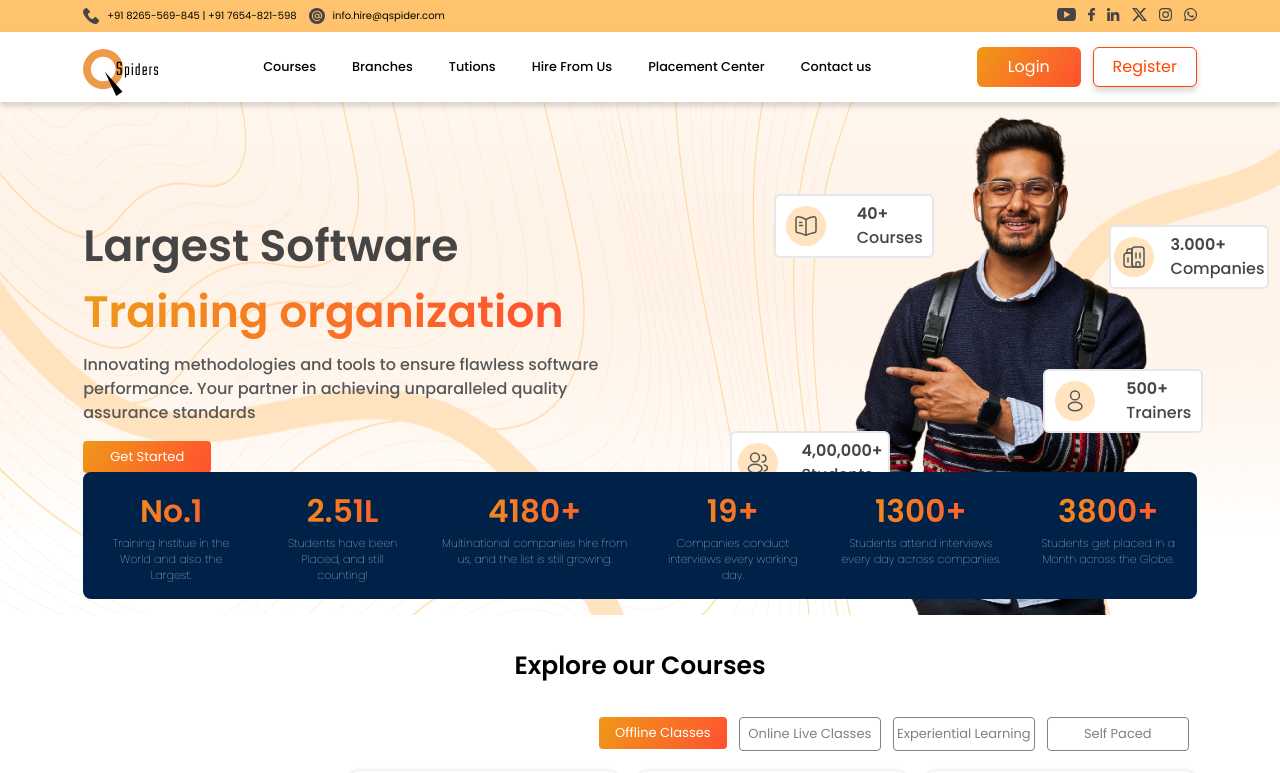
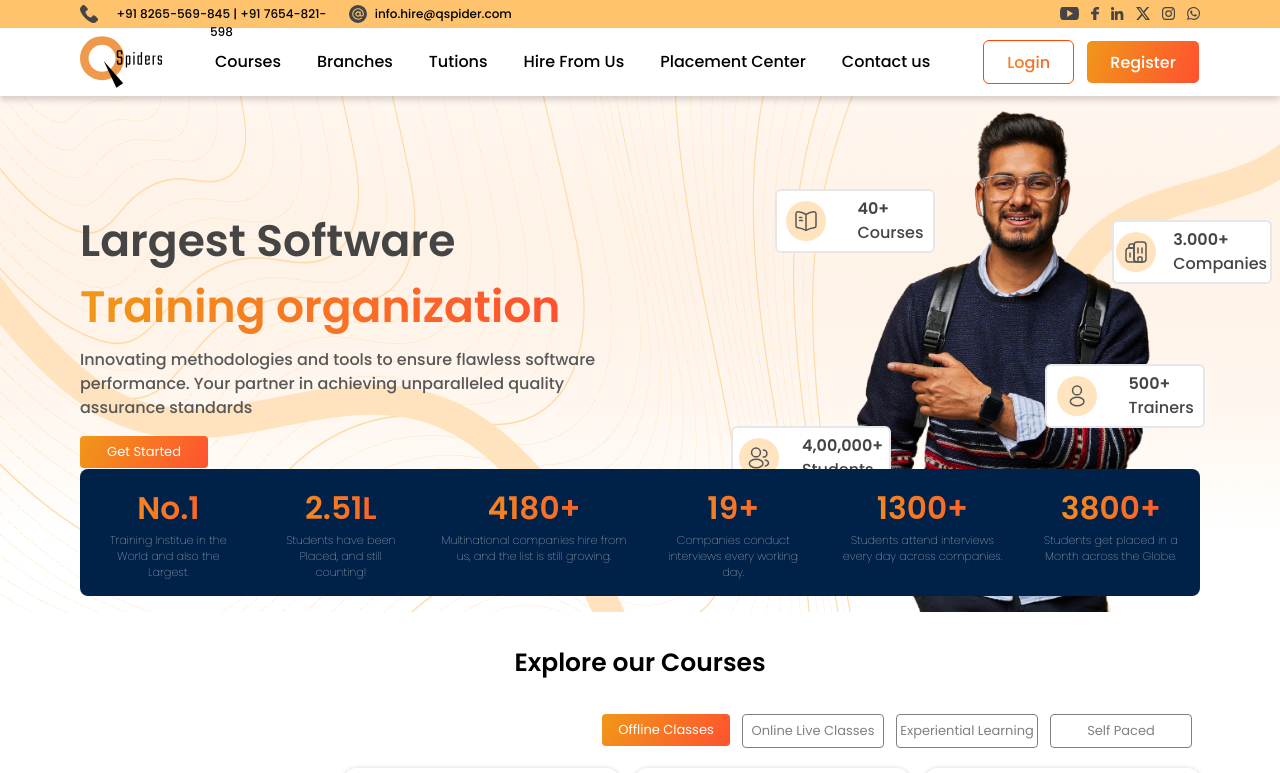
Before and after one commit to DivyaV123/React-Project, a Next.js app: page / in a window 1280 px wide. Shown: the top 773 px of the page. Built offline with nearby package versions, Linux system fonts and the light colour scheme.

Commit message:
Fixed navbar footer faq alignments as per design

```diff
--- a/components/commonComponents/button/Button.jsx
+++ b/components/commonComponents/button/Button.jsx
@@ -6,7 +6,7 @@ import { Transform } from 'stream'
 function Button({ className = "", title = "", disable = false, type = "", onClick = () => { }, icon, iconPosition, onMouseEnter = ()=>{}, onMouseLeave=()=>{} }) {
     return (
         <>
-            <button onMouseEnter={onMouseEnter} onMouseLeave={onMouseLeave}  onClick={onClick} type={type} disable={disable} className={`${className} transform hover:-translate-y-1`}>
+            <button onMouseEnter={onMouseEnter} onMouseLeave={onMouseLeave}  onClick={onClick} type={type} disable={disable} className={`${className} `}>
                 <span className='flex slign-center justify-center'>
                     {iconPosition === 'left' && <span className='w-[75%] flex justify-start'><img src={icon} /></span>}
                     <span>{title}</span>
--- a/components/commonComponents/button/button.scss
+++ b/components/commonComponents/button/button.scss
@@ -11,10 +11,19 @@
 }
 
 .primaryLogin {
-  @extend .primary;
-  width: 6.5rem;
-  font-size: medium;
-  height: 2.5rem;
+  width: 7.10vw;
+  height: 3.43vw;
+  font-size: 1rem;
+  font-weight: 500;
+  padding:10px 24px;
+  color: transparent;
+  background-clip: content-box , border-box;
+  background: linear-gradient(to right, #f09819, #ff512f);
+  -webkit-text-fill-color: transparent;
+  -webkit-background-clip: text;
+  border: 1px solid orangered;
+  // border-image: linear-gradient(108deg, rgba(240, 152, 25, 1) 0%, rgba(255, 81, 47, 1) 100%);
+  // border-image-slice: 1;
   border-radius: 6px;
 }
 
@@ -37,11 +46,16 @@
 }
 
 .plainBtnReg {
-  @extend .plainBtn;
-  width: 6.5rem;
-  font-size: medium;
-  height: 2.5rem;
-  border-radius: 6px;
+  width: 8.90vw;
+  height: 3.43vw;
+  font-size: 1rem;
+  font-weight: 500;
+  padding:10px 24px;
+  background: transparent linear-gradient(112deg, #f09819 0%, #ff512f 100%) 0%
+      0% no-repeat padding-box;
+    color: #ffffff !important;
+    border: 1px solid transparent;
+    border-radius: 6px;
 }
 
 .primaryPlain {
--- a/components/commonComponents/maxwebWidth/maxWebWidth.jsx
+++ b/components/commonComponents/maxwebWidth/maxWebWidth.jsx
@@ -4,7 +4,7 @@ import React from "react";
 function MaxWebWidth({ children, sectionStyling, articalStyling, logo }) {
   return (
     <section className={cn(`w-full  ${sectionStyling}`)}>
-      <article className={cn(`w-[87%] m-auto ${articalStyling}`)}>{children}</article>
+      <article className={cn(`w-[87.5vw] m-auto ${articalStyling}`)}>{children}</article>
     </section>
   );
 }
--- a/components/faq/faqHome.jsx
+++ b/components/faq/faqHome.jsx
@@ -8,11 +8,11 @@ import { Slide } from 'react-reveal'
 function FaqHome() {
     return (
         <MaxWebWidth sectionStyling='bg-backgroundBlue'>
-            <header>
-                <h1 className='font-extra-bold text-2xl flex justify-center align-center mt-8 '>
+            <header className='mt-8 p-5'>
+                <h1 className='font-bold text-3xl flex justify-center align-center '>
                     FAQ’s
                 </h1>
-                <span className='text-sm flex justify-center align-center mb-8 min-h-10'>
+                <span className='text-sm font-normal flex justify-center align-center'>
                     often asked questions from our wonderful partners
                 </span>
             </header>
--- a/components/footer/footerHome.jsx
+++ b/components/footer/footerHome.jsx
@@ -16,13 +16,13 @@ function FooterHome() {
         <MaxWebWidth sectionStyling='bg-footer-blue min-h-80 flex justify-center'>
             <footer>
                 <Fade left duration={1000} delay={0}>
-                    <article className='grid grid-cols-1 sm:grid-cols-2 md:grid-cols-3 lg:grid-cols-4 gap-4 pt-5  ml-10'>
+                    <article className='flex justify-around pt-8 '>
                         {Object.entries(footerContent).map(([header, subHeaders], index) => (
                             <div key={index}>
-                                <h3 className='text-white text-xl font-bold pb-2'>{header}</h3>
+                                <h3 className='text-white  font-bold pb-2 text-base'>{header}</h3>
                                 <ul>
                                     {subHeaders.map((subHeader, subIndex) => (
-                                        <li className='text-white p-2 text-sm cursor-pointer' key={subIndex}>{subHeader}</li>
+                                        <li className='text-white pr-2 pb-2 pt-2 text-sm font-normal cursor-pointer' key={subIndex}>{subHeader}</li>
                                     ))}
                                 </ul>
                             </div>
--- a/components/navHome/mainNavbar/mainNavBar.scss
+++ b/components/navHome/mainNavbar/mainNavBar.scss
@@ -1,5 +1,5 @@
 ._navbarBlock {
-  height: 70px;
+  height: 5.31vw;
   background: var(--unnamed-color-ffffff) 0% 0% no-repeat padding-box;
   background: #ffffff 0% 0% no-repeat padding-box;
   box-shadow: 0px 4px 6px #00000029;
@@ -7,6 +7,6 @@
 }
 
 .QspidersLogos {
-  height: 57px;
-  padding-top: 10px;
+  height: 4.06vw;
+  width: 6.40vw;
 }
--- a/components/navHome/navItems/navItems.jsx
+++ b/components/navHome/navItems/navItems.jsx
@@ -50,7 +50,7 @@ function NavItems() {
           >
             <NavigationMenuTrigger hoverItem={hoverState.item} hoverContent={hoverState.content}>
               <div className="flex flex-wrap space-x-9 cursor-pointer font-medium">
-                <span className="hover-underline-animation text-sm">{navItem.name}</span>
+                <span className=" text-base font-medium">{navItem.name}</span>
               </div>
             </NavigationMenuTrigger>
             <NavigationMenuContent
--- a/components/navHome/topnav/topNavbar.jsx
+++ b/components/navHome/topnav/topNavbar.jsx
@@ -5,7 +5,7 @@ import MaxWebWidth from '@/components/commonComponents/maxwebWidth/maxWebWidth';
 
 function TopNavbar() {
     return (
-        <MaxWebWidth sectionStyling={`topnavbar flex`} articalStyling={"flex justify-between text-center item-center"}>
+        <MaxWebWidth sectionStyling={`topnavbar flex`} articalStyling={"flex justify-between text-center items-center"}>
             <aside className='flex space-x-3 '>
                 <div className='flex item-between space-x-2'>
                     <img src="/phone.svg" alt="Phone Logo" />
--- a/components/navHome/topnav/topnav.scss
+++ b/components/navHome/topnav/topnav.scss
@@ -1,7 +1,8 @@
 .topnavbar{
     width: 100%;
-    height: 2rem;
+    height: 2.18vw;
     background-color: #FFC36E;
     top: 0;
-    font-size: x-small;
+    font-size: 0.75rem;
+    font-weight: 500;
 }
--- a/components/ui/accordion.jsx
+++ b/components/ui/accordion.jsx
@@ -18,7 +18,7 @@ const AccordionTrigger = React.forwardRef(({ className, children, ...props }, re
     <AccordionPrimitive.Trigger
       ref={ref}
       className={cn(
-        "flex flex-1 rounded-lg min-h-11 text-dark-gray text-sm rounded-b-none items-center justify-between py-4 font-medium transition-all bg-white p-2 [&[data-state=open]>svg]:rotate-180",
+        "flex flex-1 rounded-lg min-h-11 text-dark-gray text-base font-semibold rounded-b-none items-center justify-between py-4 transition-all bg-white p-2 [&[data-state=open]>svg]:rotate-180",
         className
       )}
       {...props}>
@@ -32,7 +32,7 @@ AccordionTrigger.displayName = AccordionPrimitive.Trigger.displayName
 const AccordionContent = React.forwardRef(({ className, children, ...props }, ref) => (
   <AccordionPrimitive.Content
     ref={ref}
-    className="rounded-xl text-ash rounded-lg rounded-t-none overflow-hidden bg-white p-2 text-sm transition-all data-[state=closed]:animate-accordion-up data-[state=open]:animate-accordion-down"
+    className="text-ash font-normal rounded-lg rounded-t-none overflow-hidden bg-white p-2 text-sm transition-all data-[state=closed]:animate-accordion-up data-[state=open]:animate-accordion-down"
     {...props}>
     <div className={cn("pb-4 pt-0", className)}>{children}</div>
   </AccordionPrimitive.Content>
```
